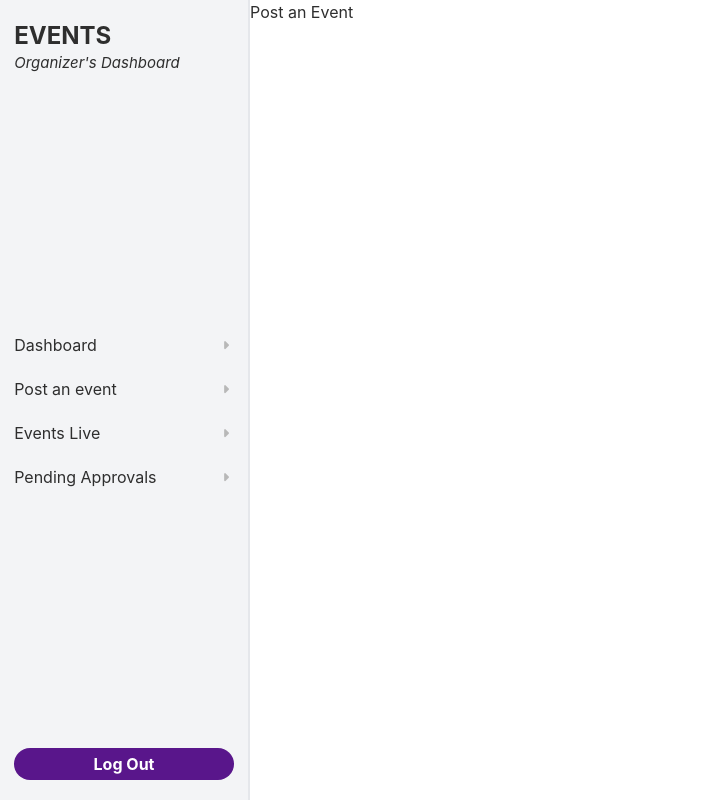
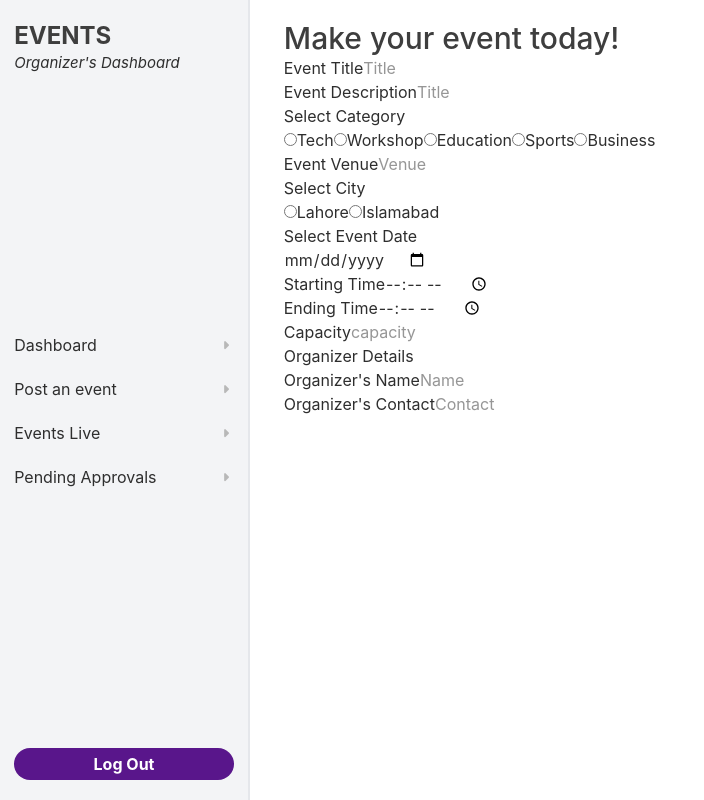
Before and after one commit to noorf-02/EVENTS---FRONTEND, a React (Vite) app: page /host-dashboard/post-event in a window 1280 px wide. Shown: the whole page, without its empty margins (0-704 px from the left). Built offline with nearby package versions, Linux system fonts and the light colour scheme.

Commit message:
added form structure

```diff
--- a/src/HOST COMPONENETS/HostLanding.jsx
+++ b/src/HOST COMPONENETS/HostLanding.jsx
@@ -22,7 +22,7 @@ function HostLanding() {
       <div className="top-bar w-full bg-gray-100 flex items-center md:hidden shadow-md">
         <div className=" wrapper flex items-center justify-between">
           <div className="flex flex-col">
-            <h1 className="text-[18px] font-bold">EVENTS</h1>
+            <h1 className="text-[18px] font-bold text-[#3e3e3e]">EVENTS</h1>
             <p className="text-[13px] italic">Organizer's Dashboard</p>
           </div>
           <i
@@ -85,7 +85,7 @@ function HostLanding() {
         <aside className="bg-gray-100 lg:w-[250px] md:w-[210px] flex flex-col border-r-2 border-gray-200 h-dvh">
           <div className="aside-items wrapper flex flex-col h-full justify-between">
             <div>
-              <h1 className="text-2xl font-bold">EVENTS</h1>
+              <h1 className="text-2xl font-bold text-[#3e3e3e]">EVENTS</h1>
               <p className="text-[15px] italic">Organizer's Dashboard</p>
             </div>
 
--- a/src/HOST COMPONENETS/PostEvent.jsx
+++ b/src/HOST COMPONENETS/PostEvent.jsx
@@ -1,11 +1,98 @@
-import React from 'react'
+import React from "react";
 
 function PostEvent() {
   return (
-    <div>
-      Post an Event
-    </div>
-  )
+    <>
+      <div className="wrapper">
+        <h1 className="text-3xl font-medium text-[#3e3e3e]">
+          Make your event today!
+        </h1>
+        <form action="">
+          <div>
+            <label htmlFor="title">Event Title</label>
+            <input type="text" id="title" name="title" placeholder="Title" />
+          </div>
+
+          <div>
+            <label htmlFor="description">Event Description</label>
+            <input
+              type="text"
+              id="description"
+              name="description"
+              placeholder="Title"
+            />
+          </div>
+
+          <div>
+            <p>Select Category</p>
+            <input type="radio" id="tech" name="category" />
+            <label htmlFor="tech">Tech</label>
+            <input type="radio" id="workshop" name="category" />
+            <label htmlFor="workshop">Workshop</label>
+            <input type="radio" id="education" name="category" />
+            <label htmlFor="education">Education</label>
+            <input type="radio" id="sports" name="category" />
+            <label htmlFor="sports">Sports</label>
+            <input type="radio" id="business" name="category" />
+            <label htmlFor="business">Business</label>
+          </div>
+
+          <div>
+            <label htmlFor="venue">Event Venue</label>
+            <input type="text" id="venue" name="venue" placeholder="Venue" />
+          </div>
+
+          <div>
+            <p>Select City</p>
+            <input type="radio" id="Lahore" name="city" />
+            <label htmlFor="Lahore">Lahore</label>
+            <input type="radio" id="Islamabad" name="city" />
+            <label htmlFor="Islamabad">Islamabad</label>
+          </div>
+
+          <div>
+            <p>Select Event Date</p>
+            <input type="date" name="date" />
+          </div>
+
+          <div>
+            <label for="startAt">Starting Time</label>
+            <input type="time" id="startAt" name="startAt"></input>
+          </div>
+
+          <div>
+            <label for="endAt">Ending Time</label>
+            <input type="time" id="endAt" name="endAt"></input>
+          </div>
+
+          <div>
+            <label htmlFor="capacity">Capacity</label>
+            <input
+              type="text"
+              id="capacity"
+              name="capacity"
+              placeholder="capacity"
+            />
+          </div>
+
+
+          <div className="organizers-info">
+            <p>Organizer Details</p>
+            <div>
+                <label htmlFor="organizerName">Organizer's Name</label>
+                <input type="text" name="organizerName" id="organizerName" placeholder="Name" />
+            </div>
+
+            <div>
+                <label htmlFor="contact">Organizer's Contact</label>
+                <input type="text" name="contact" id="contact" placeholder="Contact" />
+            </div>
+
+          </div>
+        </form>
+      </div>
+    </>
+  );
 }
 
-export default PostEvent
+export default PostEvent;
```
